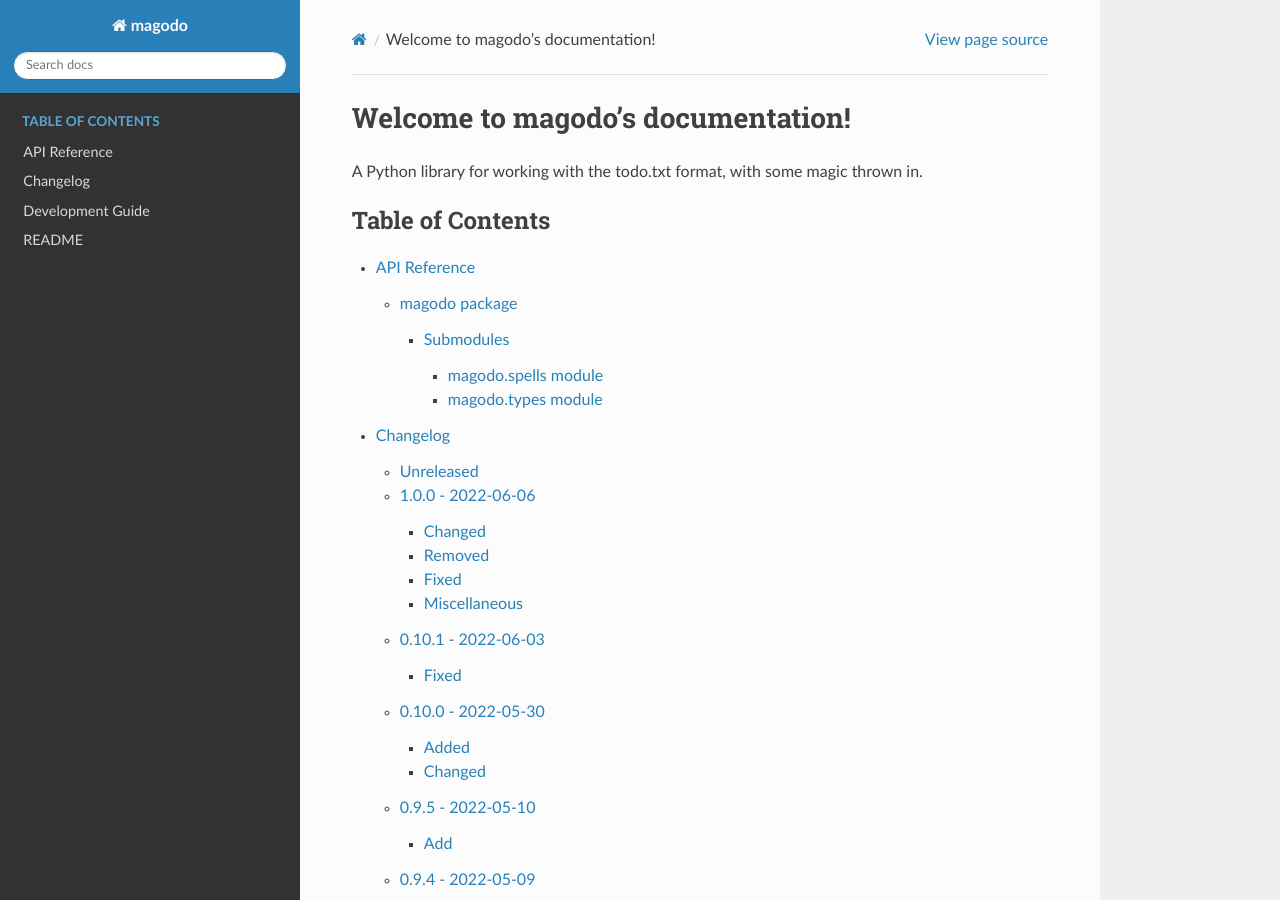
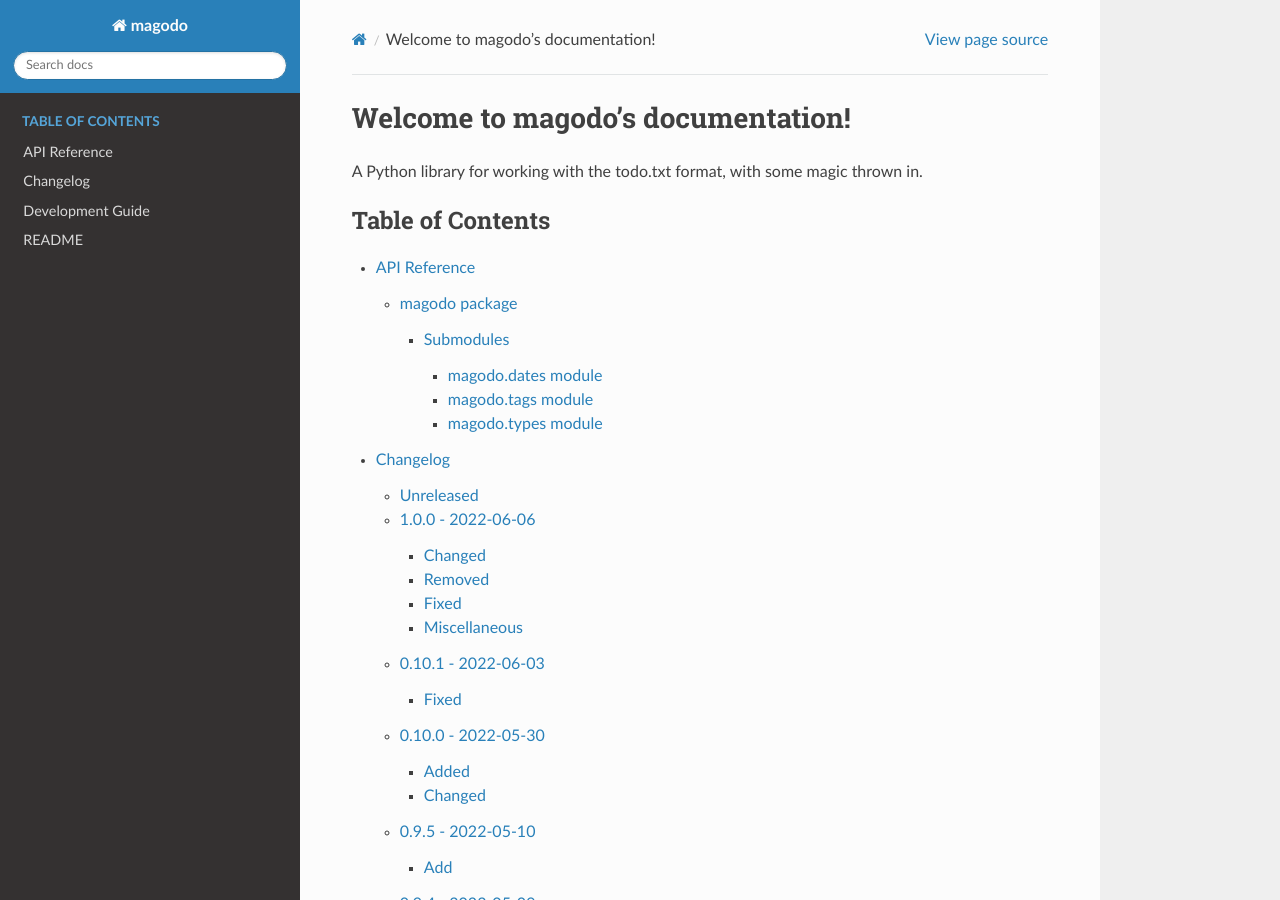
Before and after one commit to bbugyi200/magodo, a Sphinx documentation site: the page built from docs/source/index.rst, in a window 1280 px wide and 900 px high. Built offline with Sphinx 7.4.7 and the Read the Docs theme 2.0.0, drawn with Linux system fonts in a browser that asks for light colours.

```diff
--- /dev/null
+++ b/docs/source/magodo.dates.rst
@@ -0,0 +1,7 @@
+magodo.dates module
+===================
+
+.. automodule:: magodo.dates
+   :members:
+   :undoc-members:
+   :show-inheritance:
--- a/docs/source/magodo.rst
+++ b/docs/source/magodo.rst
@@ -12,5 +12,6 @@ Submodules
 .. toctree::
    :maxdepth: 4
 
-   magodo.spells
+   magodo.dates
+   magodo.tags
    magodo.types
--- /dev/null
+++ b/docs/source/magodo.tags.rst
@@ -0,0 +1,7 @@
+magodo.tags module
+==================
+
+.. automodule:: magodo.tags
+   :members:
+   :undoc-members:
+   :show-inheritance:
```
